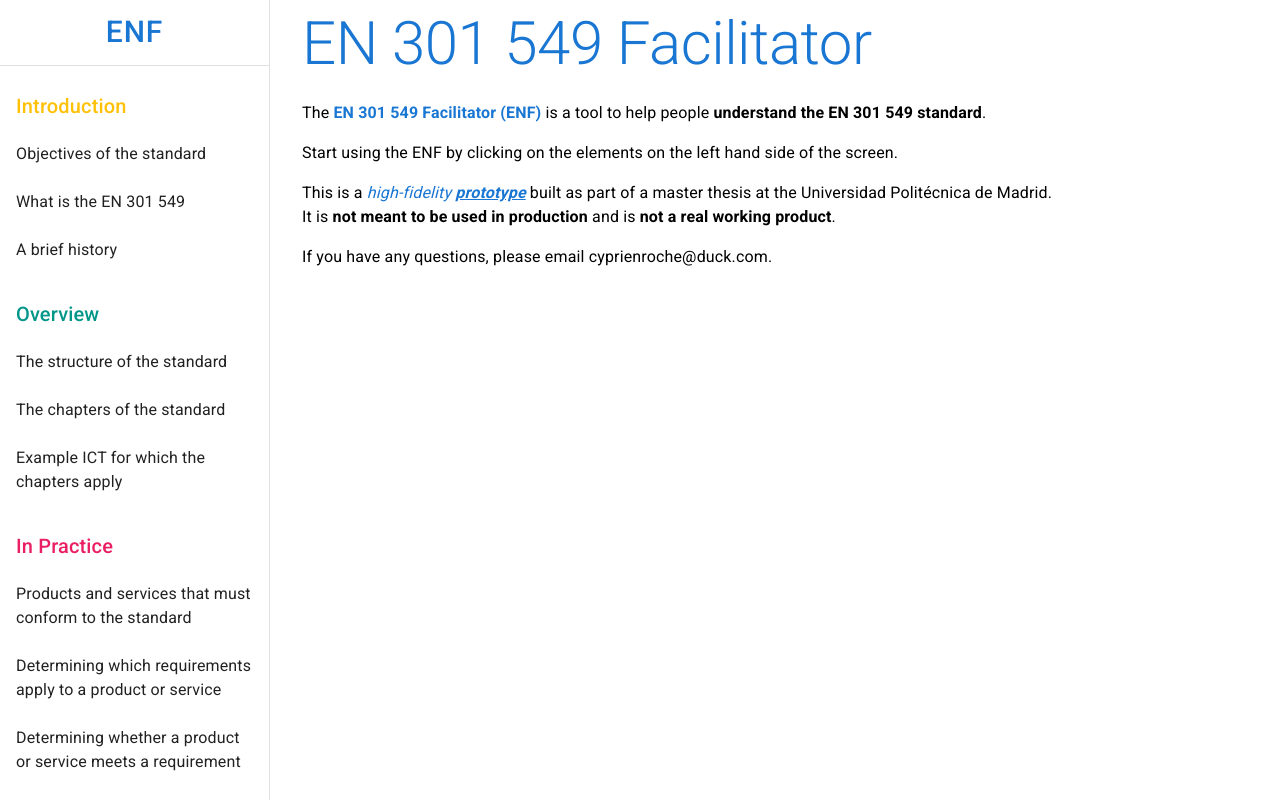
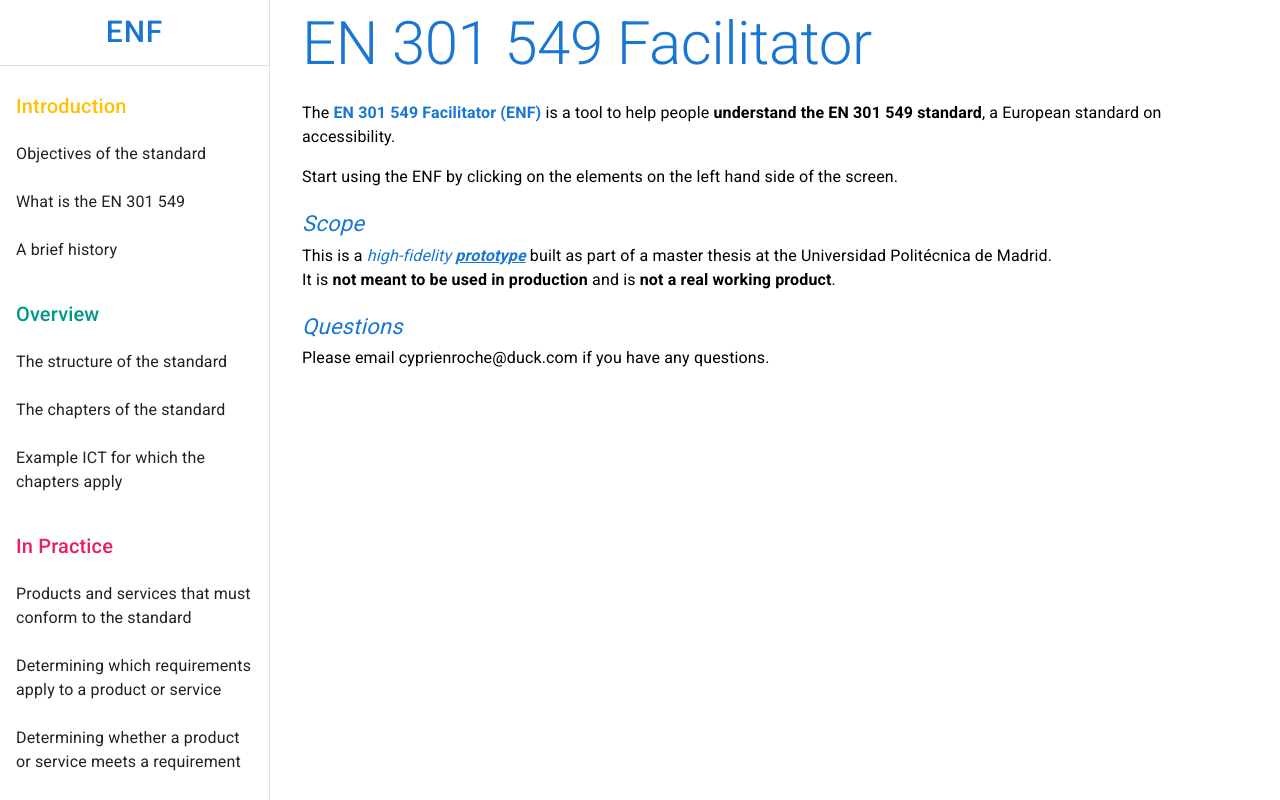
Before and after one commit to cyprienroche/ENF, a React (Create React App) app: page / in a window 1280 px wide. Both pictures are taken after a click on the button "ENF". Built offline with nearby package versions, Linux system fonts and the light colour scheme.

Commit message:
add subtitles to Home page

```diff
--- a/src/pages/Home.js
+++ b/src/pages/Home.js
@@ -15,21 +15,23 @@
         </Typography>
 
         <Typography paragraph>
-          The <b className='globalColor'>EN 301 549 Facilitator (ENF)</b> is a tool to help people <b>understand the EN 301 549 standard</b>.
+          The <b className='globalColor'>EN 301 549 Facilitator (ENF)</b> is a tool to help people <b>understand the EN 301 549 standard</b>, a European standard on accessibility.
         </Typography>
 
         <Typography paragraph>
           Start using the ENF by clicking on the elements on the left hand side of the screen.
         </Typography>
 
+        <Typography variant="subtitle1" color="primary">Scope</Typography>
         <Typography paragraph>
           This is a <i className='globalColor'>high-fidelity <b><u>prototype</u></b></i> built as part of a master thesis at the Universidad Politécnica de Madrid.
           <br />
           It is <b>not meant to be used in production</b> and is <b>not a real working product</b>.
         </Typography>
 
+        <Typography variant="subtitle1" color="primary">Questions</Typography>
         <Typography paragraph>
-          If you have any questions, please email cyprienroche@duck.com.
+          Please email cyprienroche@duck.com if you have any questions.
         </Typography>
     </Container>
   )
```
